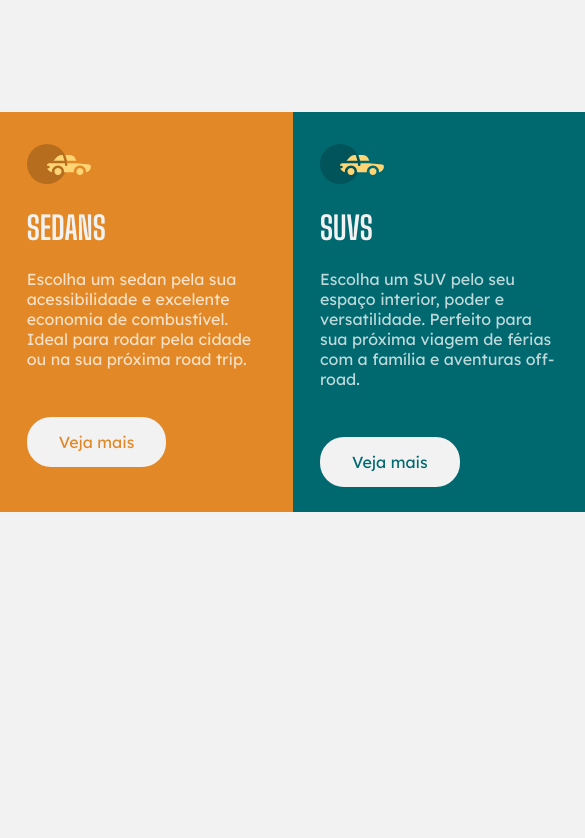
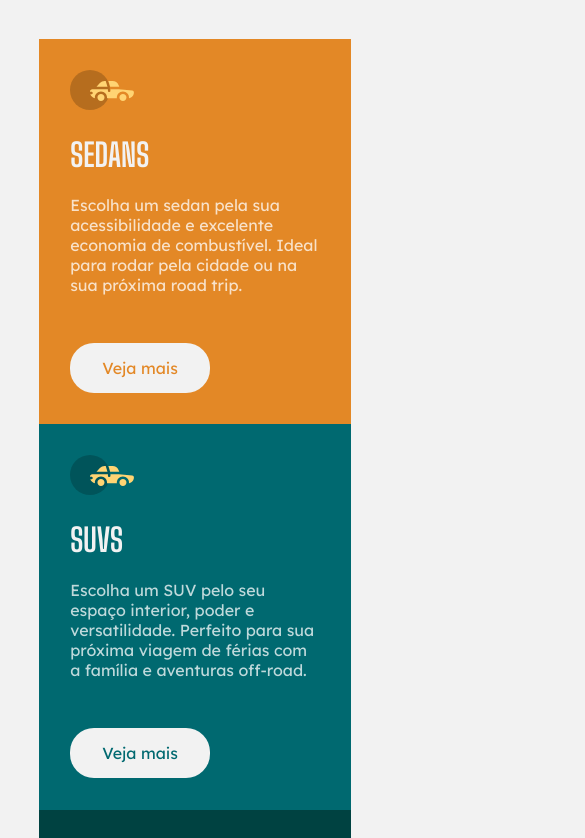
Before and after one commit to yasmine-elhosayny/front-end-mentor-3, a plain HTML site: page index.html in a window 390 px wide. Shown: the top 838 px of the page, 585 px wide, since content can reach past the window. Drawn offline with Linux system fonts and the light colour scheme.

Commit message:
Sétimo commit - Responsividade mobile

```diff
--- a/estilo.css
+++ b/estilo.css
@@ -1,7 +1,7 @@
 body {
 	margin: 0;
 	padding: 0;
-	background-color: hsl(0, 0%, 95%)
+	background-color: hsl(0, 0%, 95%);
 }
 
 /* Estrutura */
@@ -95,3 +95,44 @@ body {
   	border-radius: 1.5rem;
   	margin-top: 2rem;
 }
+
+@media only screen and (max-width: 800px) {
+	body {
+		margin: 0;
+		padding: 0;
+		background-color: hsl(0, 0%, 95%);
+	}
+
+	/* Estrutura */
+	.container {
+		width: 80%;
+		height: 5%;
+		display: block;
+		margin: 0 auto;
+		margin-top: 10%;
+		margin-bottom: 10%;
+	}
+
+	/* Colunas */
+	#colunas {
+		width: 100%;
+		height: 5%;
+		display: flex;
+		flex-direction: column;
+	}
+
+	#col-1, #col-2, #col-3 {
+		width: 100%;
+		height: 5%;
+	}
+
+	/* Conteúdo */
+	#conteudo {
+		width: 80%;
+		height: 5%;
+		display: block;
+		margin: 0 auto;
+		margin-top: 10%;
+    	margin-bottom: 10%;
+	}
+}
```
